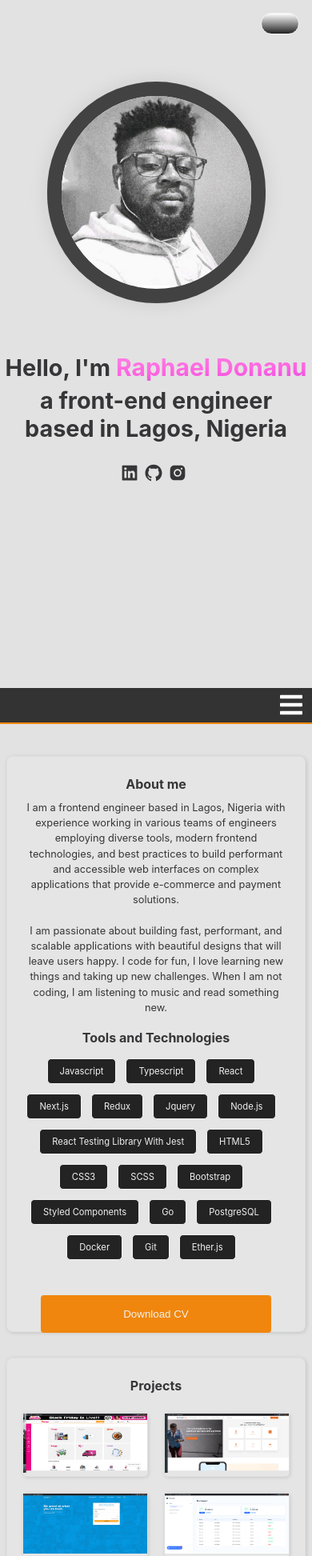
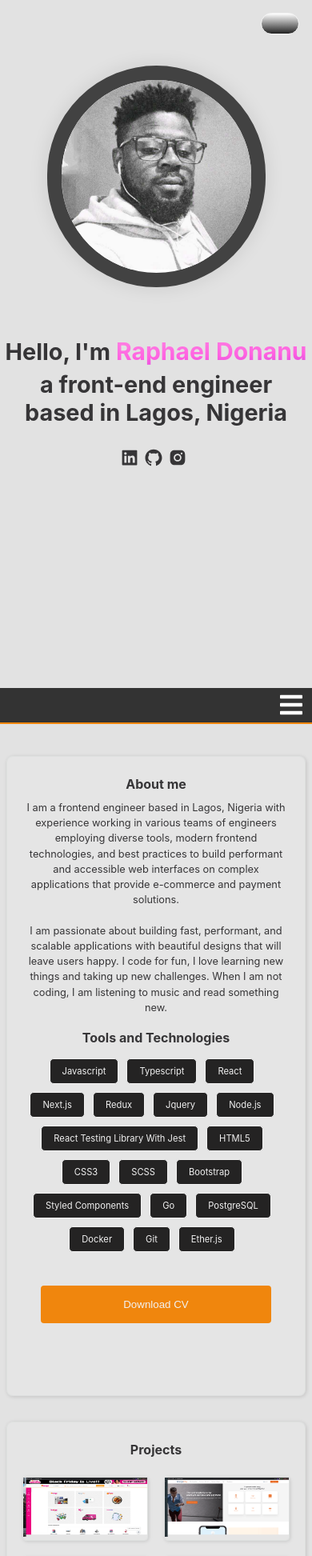
Before and after one commit to Raphael2k6/mynewportfolio, a Next.js app: page / in a window 390 px wide. Shown: the top 1945 px of the page at 80% size. Built offline with nearby package versions, Linux system fonts and the light colour scheme; some icons are missing.

Commit message:
fixing responsiveness

```diff
--- a/Components/Projects/Projects.module.css
+++ b/Components/Projects/Projects.module.css
@@ -82,7 +82,7 @@ margin-top: 4rem;
         height: 80vh;
     }
     .glass {
-        height: 60vh;
+        height: 75vh;
         border-radius: 0.5rem;
     }
     .hoverText{
--- a/styles/Home.module.css
+++ b/styles/Home.module.css
@@ -108,7 +108,7 @@
   border-radius: 5px;
   color: #F1F1F1;
   padding: 8px 15px;
-  margin: 10px 10px 10px 0px;
+  margin: 8px 8px 8px 0px;
   border: 1px solid #F1F1F1;
 }
 
@@ -191,14 +191,29 @@
 }
 
 @media screen and (max-width: 1439px) {
+  .intro {
+    margin-top: 10%;
+  }
+  .imageholder {
+    width: 40%;
+  }
   .text {
     text-align: center;
+    font-size: 1.7rem;
+    width: 100%;
+    margin-top: 2rem;
+  }
+  .more {
+    display: none;
   }
   .about {
-    height: 91vh;
+    height: 100vh;
   }
   .glass {
-    height: 75vh;
+    height:85vh;
+  }
+  .aboutDetails {
+    margin-top: 0rem;
   }
   .aboutText{
     width: 100%;
@@ -208,7 +223,54 @@
     align-items: center;
   }
 }
-@media screen and (max-width: 767px) {
+@media screen and (max-width: 768px) {
+  .container {
+    height: 100vh;
+    margin: 0 0%;
+  }
+  .toggleHolder {
+    margin-top: 1rem;
+    margin-right: 1rem;
+  }
+  .imageholder {
+    width: 60%;
+  }
+  .text {
+    font-size: 1.7rem;
+    width: 100%;
+    text-align: center;
+    margin-top: 2rem;
+  }
+  .aboutDetails {
+    margin-top: -1rem;
+    flex-wrap: wrap;
+  }
+  .techStack h3{
+    text-align: center;
+    font-size: 1rem;
+    margin-top: 0.3rem;
+  }
+
+  .aboutDetails p {
+    width: 100%;
+    text-align: center;
+    font-size: 0.8rem;
+  }
+  .tools {
+    justify-content: center;
+  }
+  .tools span {
+    margin: 0px 12px 12px 0px;
+    font-size: 0.7rem;
+  }
+  .cv {
+    justify-content: center;
+  }
+  .cv button {
+    width: 18rem;
+  }
+}
+@media screen and (max-width: 540px) {
   .container {
     height: 100vh;
     margin: 0 0%;
@@ -218,7 +280,7 @@
     margin-right: 1rem;
   }
   .intro {
-    margin-top: 15%;
+    margin-top: 10%;
   }
   .imageholder {
     width: 70%;
@@ -229,19 +291,16 @@
     text-align: center;
     margin-top: 2rem;
   }
-  .more {
-    display: none;
-  }
   .social {
     margin-top: 1rem;
     justify-content: center;
     align-items: center;
   }
   .about {
-    height: 50rem;
+    height: 55rem;
   }
   .glass {
-    height: 45rem;
+    height: 50rem;
     width: 96%;
     border-radius: 0.5rem;
   }
@@ -284,7 +343,7 @@
     justify-content: center;
   }
   .tools span {
-    margin: 0px 12px 12px 0px;
+    margin: 0px 10px 10px 0px;
     font-size: 0.7rem;
   }
   .cv {
@@ -294,6 +353,7 @@
     width: 18rem;
   }
 }
+
 
 
 
```
